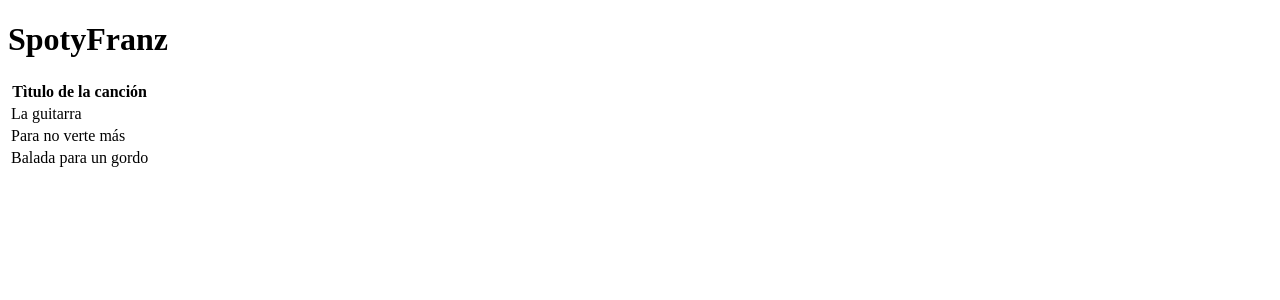
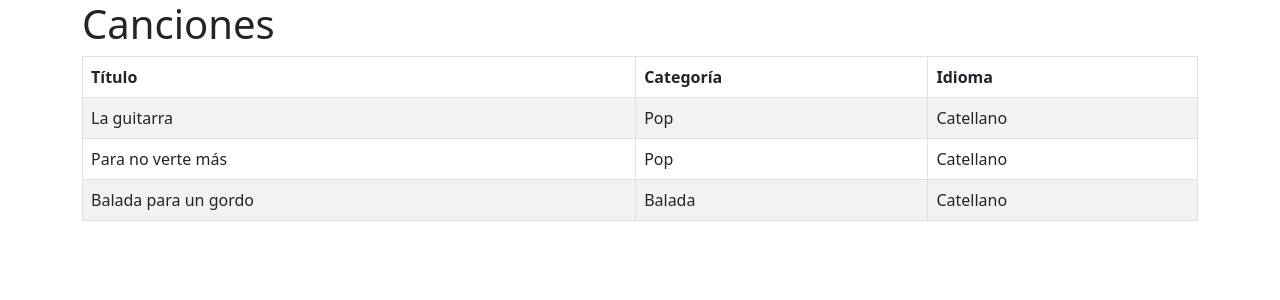
Before and after one commit to fabianavillagra/SpotyFranz, a Flask app: page / in a window 1280 px wide. Shown: the top 300 px of the page. Run offline with Flask 3, Linux system fonts and the light colour scheme; some libraries are stand-ins or nearby versions.

Commit message:
Add files via upload

```diff
--- a/templates/listar.html
+++ b/templates/listar.html
@@ -1,34 +1,34 @@
 <!DOCTYPE html>
-<html lang="en">
-<head>
-    <meta charset="UTF-8">
-    <meta http-equiv="X-UA-Compatible" content="IE=edge">
-    <meta name="viewport" content="width=device-width, initial-scale=1.0">
-    <title>SpotyFranz</title>
-</head>
-<body>
+<html>
+  <head>
+    <meta charset="utf-8">
+    <meta name="viewport" content="width=device-width, initial-scale=1">
+    <link rel="stylesheet" href="../static/bootstrap.css">
+    <title>Discoteca</title>
+  </head>
+  <body>
     <div class="container">
         <div class="page-header">
-            <h1>SpotyFranz</h1>
+            <h1>{{ titulo }}</h1>
         </div>
         <table class="table table-striped table-responsive table-bordered">
             <thead class="thead-default">
                 <tr>
-                    <th>Tìtulo de la canción</th>
+                    <th>Título</th>
+		    <th>Categoría</th>
+		    <th>Idioma</th>
                 </tr>
             </thead>
             <tbody>
+                {% for musica in musicas %}
                 <tr>
-                    <td>La guitarra</td>
+                    <td>{{ musica.titulo }}</td>
+	            <td>{{ musica.categoria }}</td>
+		    <td>{{ musica.idioma }}</td>
                 </tr>
-                <tr>
-                    <td>Para no verte más</td>
-                </tr>
-                <tr>
-                    <td>Balada para un gordo</td>
-                </tr>
+                {% endfor %}
             </tbody>
         </table>
     </div>
-</body>
+  </body>
 </html>
--- a/templates/nuevoRegistro.html
+++ b/templates/nuevoRegistro.html
@@ -3,6 +3,7 @@
 <head>
     <meta charset="utf-8">
     <meta name="viewport" content="width=device-width, initial-scale=1">
+    <link rel="stylesheet" href="../static/bootstrap.css">
     <title>Discoteca</title>
 </head>
     <body>
@@ -10,7 +11,7 @@
         <div class="page-header">
             <h1>{{ titulo }}</h1>
         </div>
-        <form>
+        <form action="/crear" method="post">
             <fieldset>
                 <div class="form-group">
                     <label for="titulo">Titulo</label>
```
